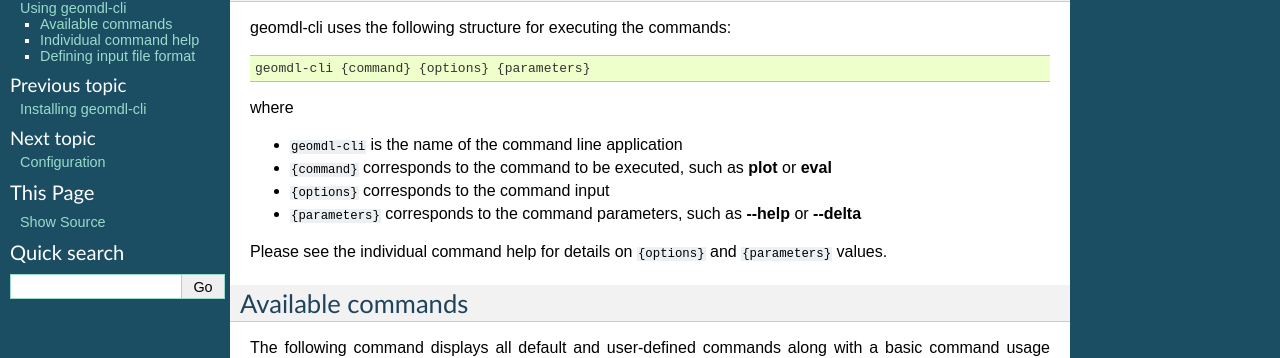
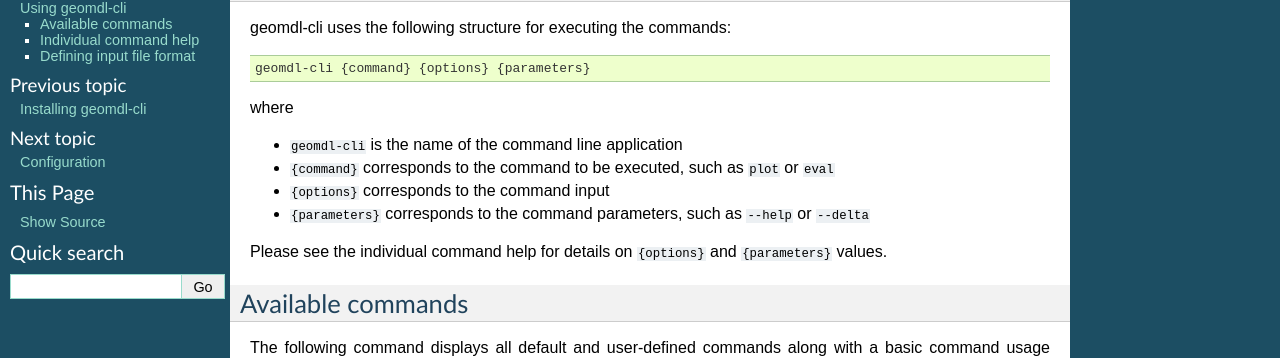
Before and after one commit to orbingol/geomdl-cli, a Sphinx documentation site: the page built from docs/using.rst, in a window 1280 px wide. Shown: the part 74-432 px from the top of the page. Built offline with Sphinx 7.4.7, drawn with Linux system fonts in a browser that asks for light colours; formulas are drawn with MathJax 3.

Commit message:
Fix a visual error which could confuse readers

```diff
--- a/docs/using.rst
+++ b/docs/using.rst
@@ -10,9 +10,9 @@ geomdl-cli uses the following structure for executing the commands:
 where
 
 * ``geomdl-cli`` is the name of the command line application
-* ``{command}`` corresponds to the command to be executed, such as **plot** or **eval**
+* ``{command}`` corresponds to the command to be executed, such as ``plot`` or ``eval``
 * ``{options}`` corresponds to the command input
-* ``{parameters}`` corresponds to the command parameters, such as **\--help** or **\--delta**
+* ``{parameters}`` corresponds to the command parameters, such as ``--help`` or ``--delta``
 
 Please see the individual command help for details on ``{options}`` and ``{parameters}`` values.
 
```
